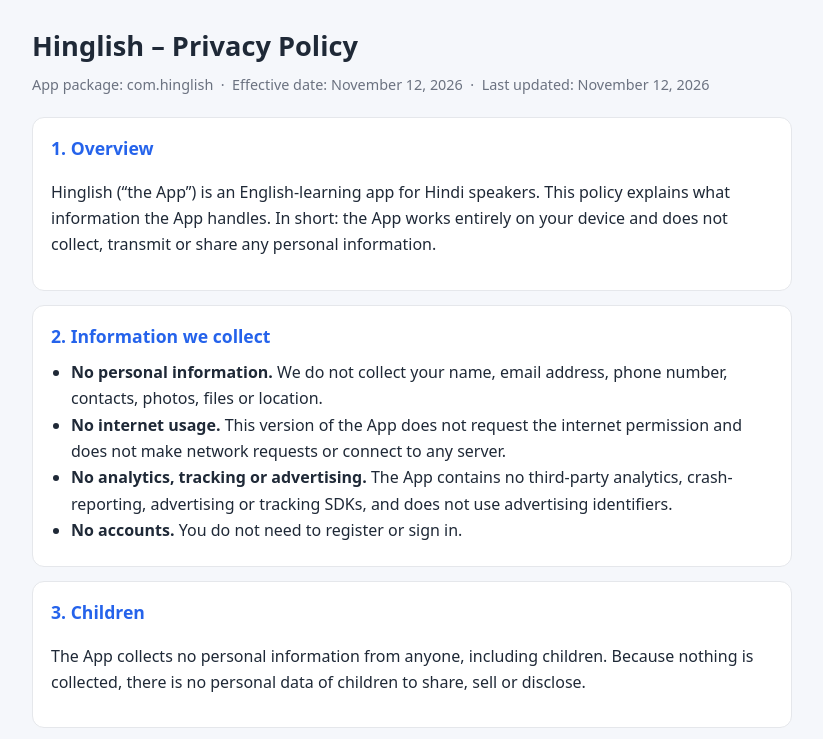
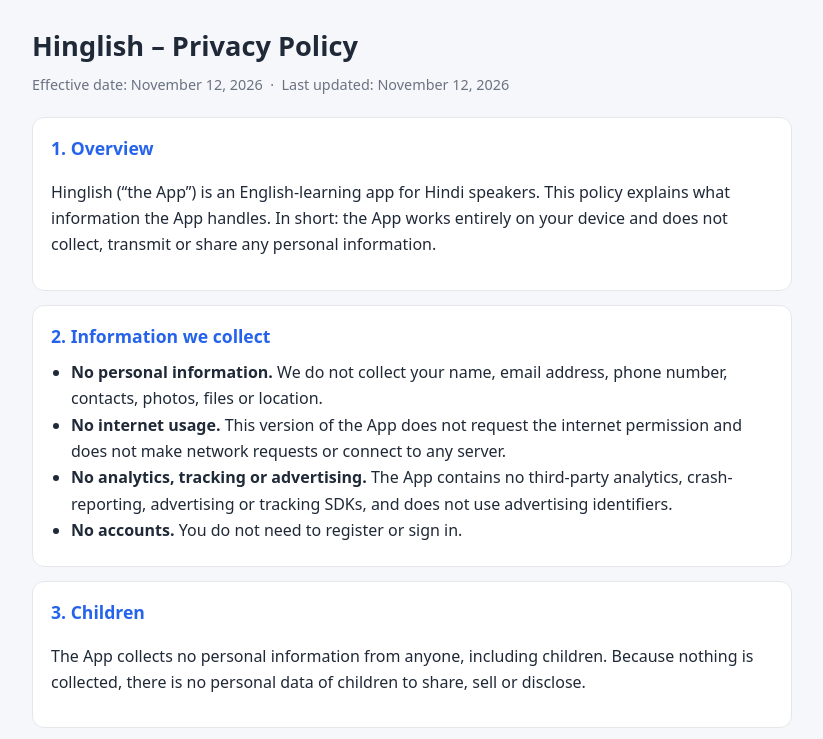
Before and after one commit to Manish35677/hinglish-privacy, a plain HTML site: page privacy-policy.html in a window 1280 px wide. Shown: the top 739 px of the page, without its empty margins (228-1051 px from the left). Drawn offline with Linux system fonts and the light colour scheme.

Commit message:
Remove app package line from header
Co-Authored-By: Claude Sonnet 5.5 <noreply@anthropic.com>

```diff
--- a/privacy-policy.html
+++ b/privacy-policy.html
@@ -22,7 +22,7 @@
 <body>
 <main>
   <h1>Hinglish – Privacy Policy</h1>
-  <div class="meta">App package: com.hinglish &nbsp;·&nbsp; Effective date: November 12, 2026 &nbsp;·&nbsp; Last updated: November 12, 2026</div>
+  <div class="meta">Effective date: November 12, 2026 &nbsp;·&nbsp; Last updated: November 12, 2026</div>
 
   <section>
     <h2>1. Overview</h2>
```
